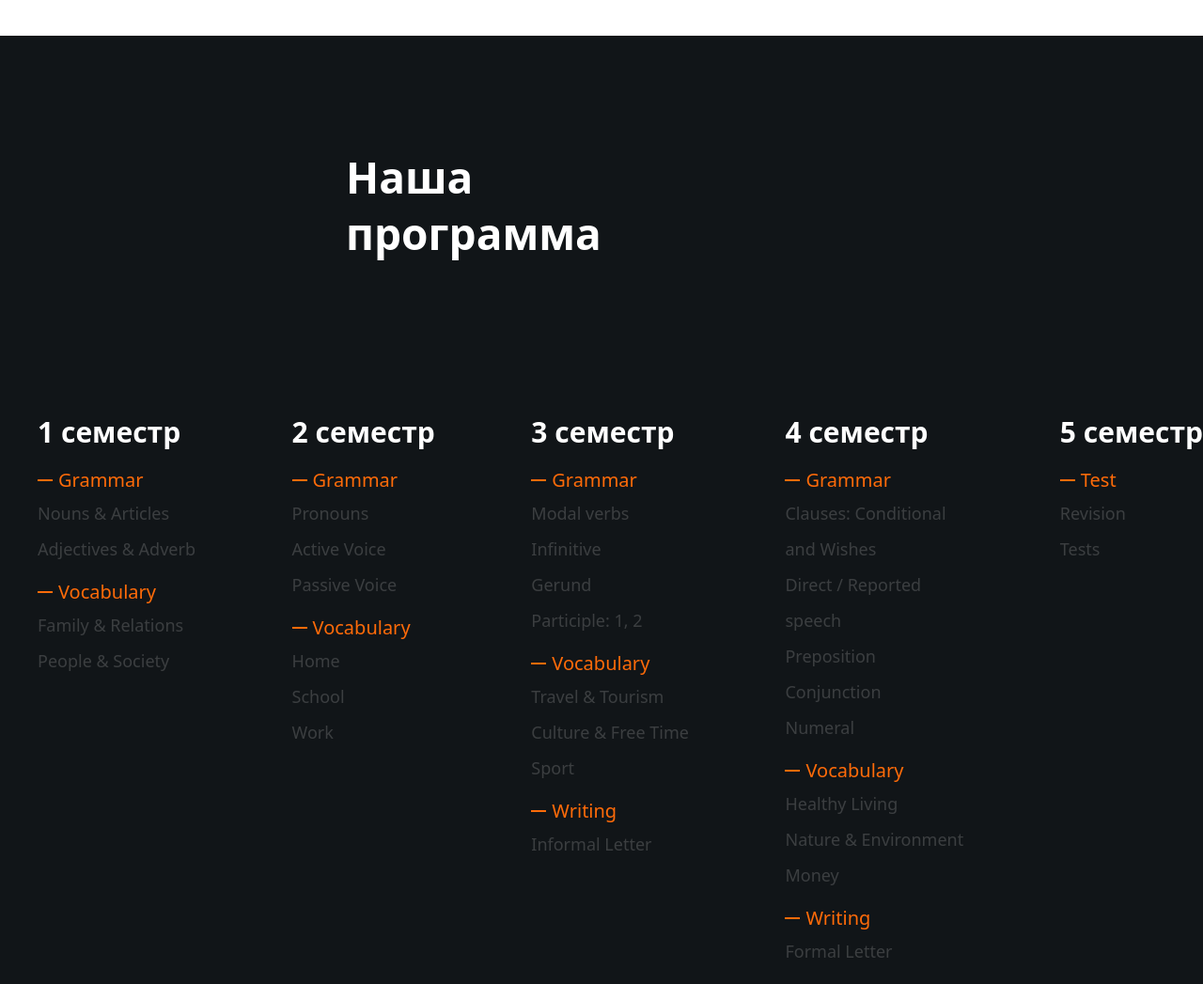
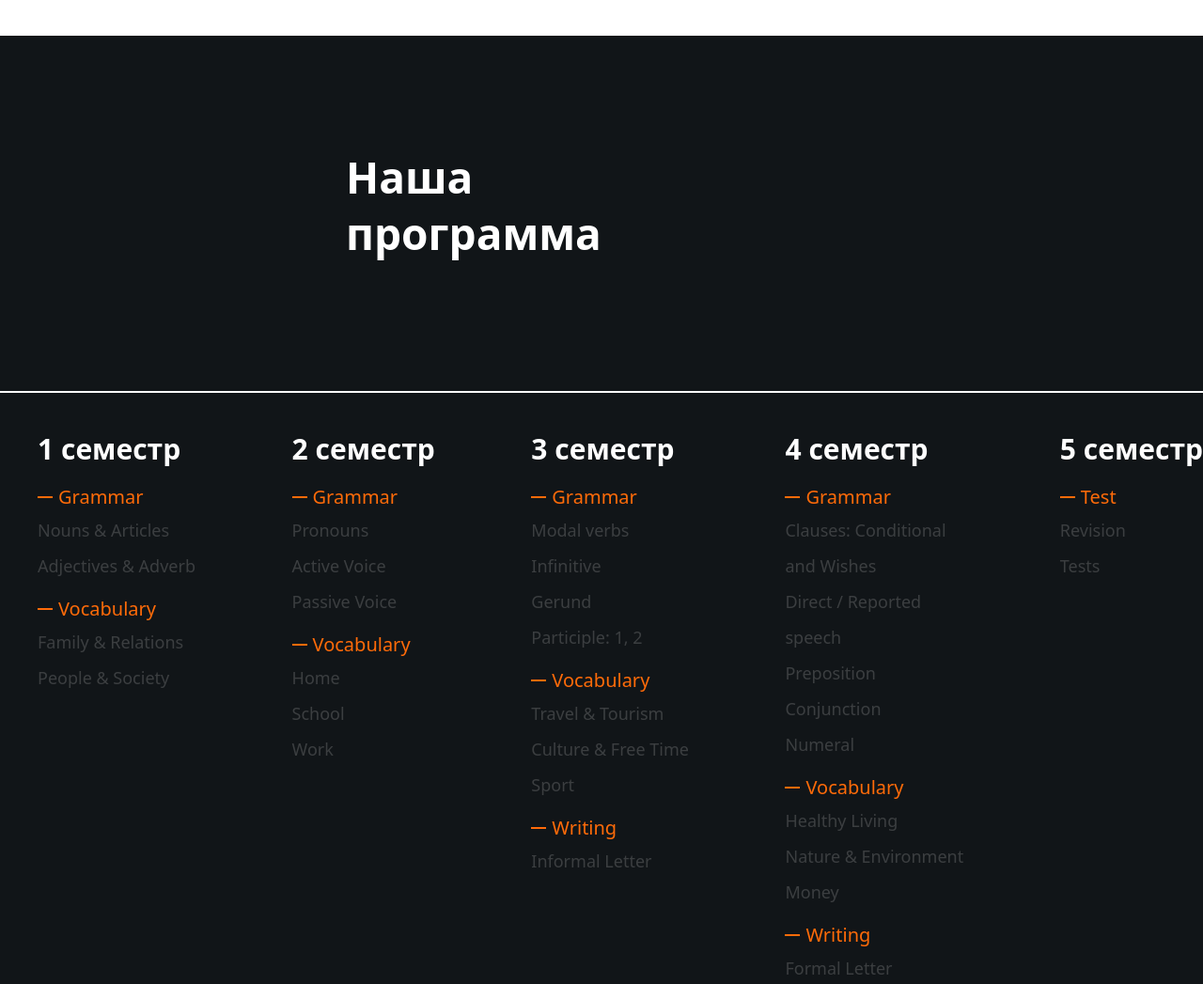
Before and after one commit to VadymLVP/HellEN, a plain HTML site: page index.html in a window 1280 px wide. Shown: the top 1047 px of the page at 94% size. Drawn offline with nearby package versions, Linux system fonts and the light colour scheme.

Commit message:
add chng

```diff
--- a/index.html
+++ b/index.html
@@ -20,6 +20,8 @@
 
 <section class="program-section">
   <h2 class="title-container">Наша программа</h2>
+
+  <ul class="border"></ul>
 
   <ul class="program-section-list">
     <li class="program-section-item">
--- a/scss/components/_our-programm.scss
+++ b/scss/components/_our-programm.scss
@@ -19,6 +19,11 @@ ul {
   padding-bottom: 100px;
 }
 
+.border {
+  border: 1px solid;
+  color: #ffffff;
+}
+
 .program-section-inner {
   padding: 0%;
 }
@@ -29,6 +34,15 @@ ul {
   max-width: 1680px;
   margin: 0 auto;
 }
+
+// .program-section-list::before {
+//     content: '';
+//     width: 100vw;
+//     transform: translateX(calc((-100vw + 1210px)/2));
+//     height: 2px;
+//     left: 0;
+//     top: 14px;
+// }
 
 .program-section-item {
   display: block;
```
Also changed, not shown: css/main.css, css/main.min.css.
